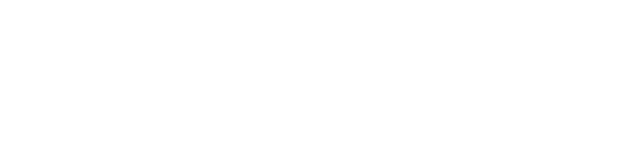
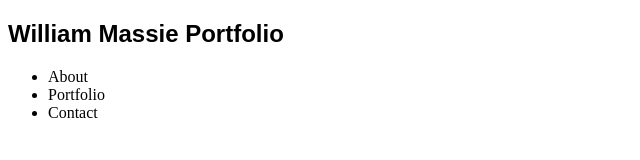
Before and after one commit to AltB22/My_Web_Portfolio, a plain HTML site: page index.html in a window 1280 px wide. Shown: the whole page, without its empty margins (0-640 px from the left). Drawn offline with Linux system fonts and the light colour scheme.

Commit message:
Added items to nav bar in html

```diff
--- a/assets/style.css
+++ b/assets/style.css
@@ -0,0 +1,3 @@
+h1 {
+    font-family: Arial, Helvetica, sans-serif;
+}
--- a/index.html
+++ b/index.html
@@ -8,6 +8,14 @@
     <link rel="stylesheet" href="./assets/style.css">
 </head>
 <body>
+    <nav>
+    <h1>William Massie Portfolio</h1>
+        <ul>
+            <li>About</li>
+            <li>Portfolio</li>
+            <li>Contact</li>
+        </ul>
+    </nav>
 
 </body>
 </html>
```
